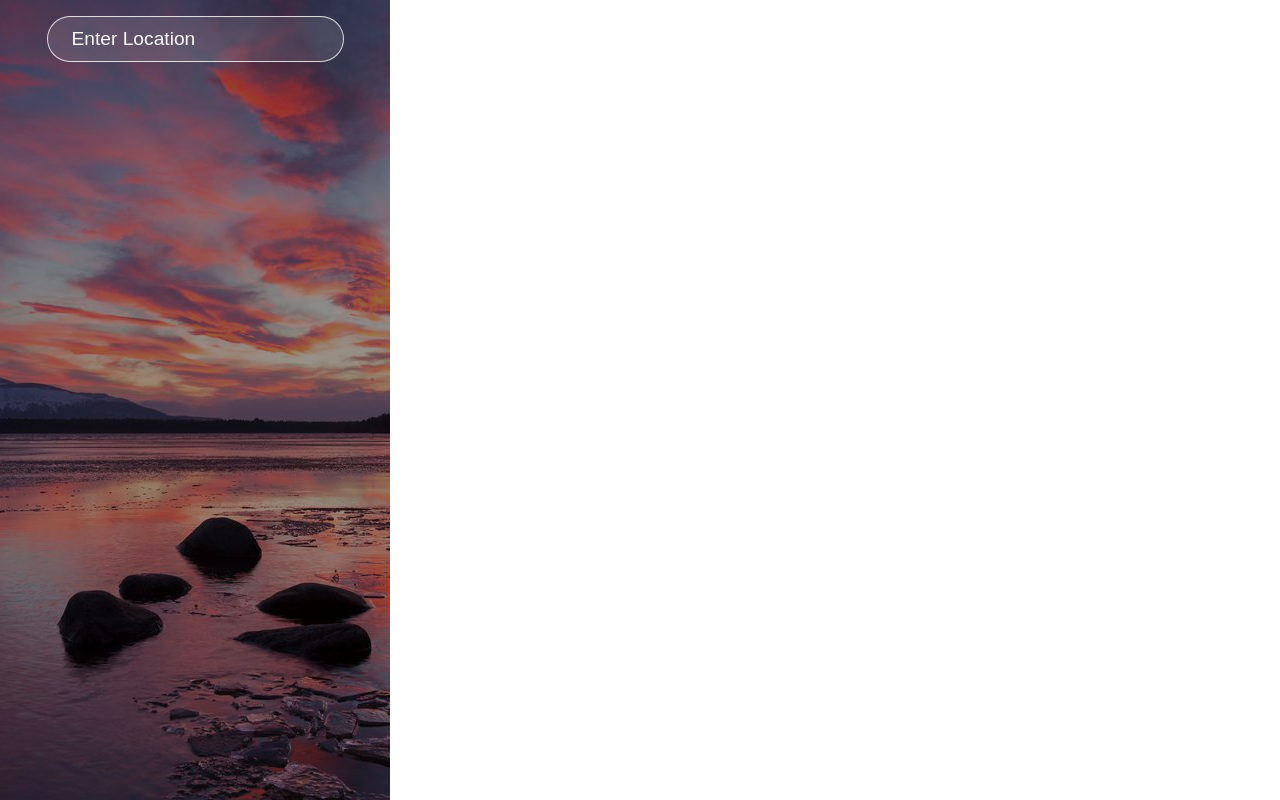
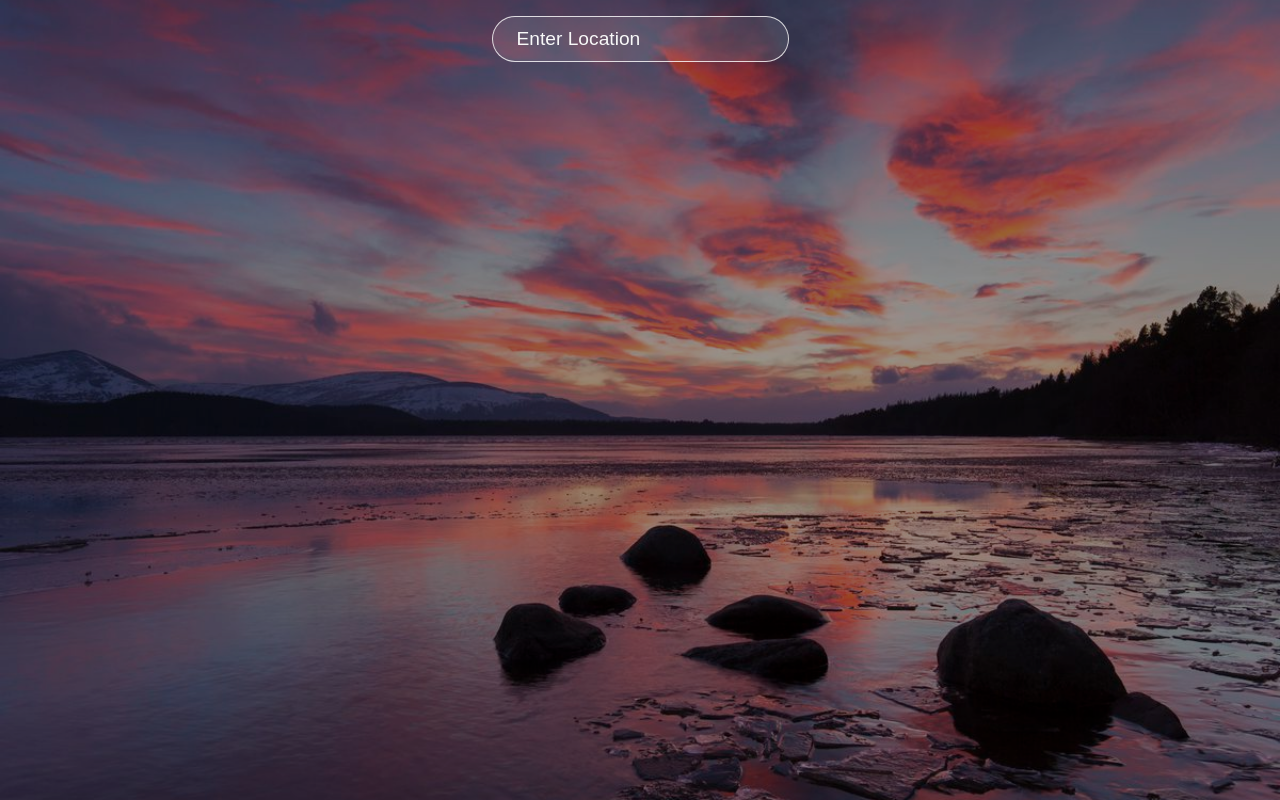
Before and after one commit to kovalvlad456/weatherAPI, a React (Create React App) app: page / in a window 1280 px wide. Built offline with nearby package versions, Linux system fonts and the light colour scheme.

Commit message:
Final touch ups

```diff
--- a/src/index.css
+++ b/src/index.css
@@ -23,11 +23,8 @@ h1 {
 }
 
 .app {
-  width: 390px;
-  margin: 0;
-  padding: 0;
-  height: 1720px;
-  max-height: 100vh;
+  width: 100%;
+  height: 100vh;
   position: relative;
   background-color: rgba(0,0,0,0.4);
   color: #fff;
@@ -63,17 +60,15 @@ h1 {
 }
 
 .container {
-  max-width: 100%;
-  max-height: 100%;
+  max-width: 700px;
   height: 700px;
   margin: auto;
-  align-items: center;
   padding: 0 1rem;
   position: relative;
+
   display: flex;
   flex-direction: column;
   justify-content: space-between;
-  padding-bottom: 160px;
 }
 
 .app .top {
@@ -89,12 +84,10 @@ h1 {
 }
 
 .app .bottom {
-  position:absolute;
-  bottom: 0;
   display: flex;
   justify-content: space-evenly;
   text-align: center;
-  width: auto;
+  width: 100%;
   margin: 1rem auto;
   padding: 1rem;
   border-radius: 12px;
```
